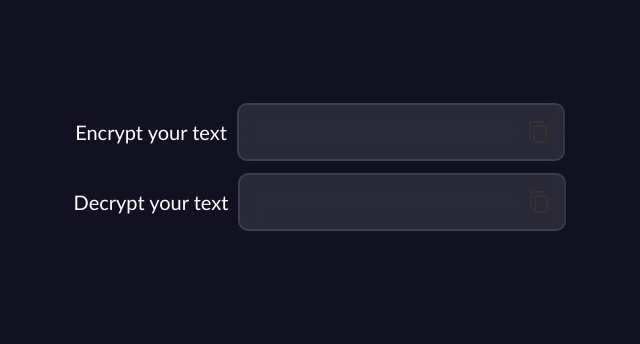
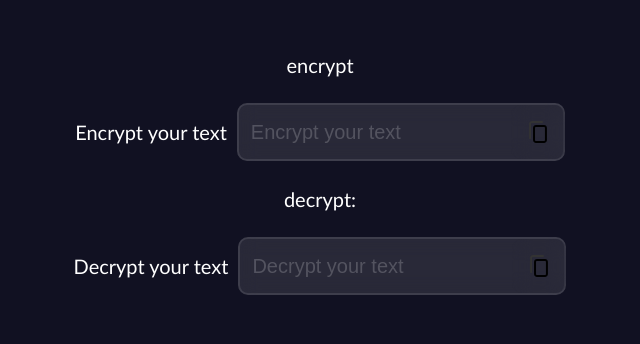
Before and after one commit to KUSLgit/Cypher, a plain HTML site: page index.html in a window 1280 px wide. Shown: the part 216-560 px from the top of the page, without its empty margins (328-968 px from the left). Drawn offline with Linux system fonts and the light colour scheme.

Commit message:
Update index.html

```diff
--- a/index.html
+++ b/index.html
@@ -9,14 +9,15 @@
   <body>
     <div id="container">
       <!-- <div id="inpHold"> -->
+      <p id="encrypt">encrypt</p>
       <div class="inpCont">
         <label for="inp1">Encrypt your text</label>
         <input
           type="text"
           name=""
           id="inp1"
-          onchange="encrypt()"
-
+          oninput="encrypt()"
+          placeholder="Encrypt your text"
         />
         <svg
           onclick="copyToClipboard('#inp1')"
@@ -37,7 +38,7 @@
               fill-rule="evenodd"
               clip-rule="evenodd"
               d="M21 8C21 6.34315 19.6569 5 18 5H10C8.34315 5 7 6.34315 7 8V20C7 21.6569 8.34315 23 10 23H18C19.6569 23 21 21.6569 21 20V8ZM19 8C19 7.44772 18.5523 7 18 7H10C9.44772 7 9 7.44772 9 8V20C9 20.5523 9.44772 21 10 21H18C18.5523 21 19 20.5523 19 20V8Z"
-              fill="#333"
+              fill="#000000"
             ></path>
             <path
               d="M6 3H16C16.5523 3 17 2.55228 17 2C17 1.44772 16.5523 1 16 1H6C4.34315 1 3 2.34315 3 4V18C3 18.5523 3.44772 19 4 19C4.55228 19 5 18.5523 5 18V4C5 3.44772 5.44772 3 6 3Z"
@@ -47,13 +48,15 @@
         </svg>
       </div>
       <!-- </div> -->
+      <p id="decrypt">decrypt:</p>
       <div class="inpCont">
         <label for="inp2">Decrypt your text</label>
         <input
-          onchange="decrypt()"
+          oninput="decrypt()"
           type="text"
           name=""
           id="inp2"
+          placeholder="Decrypt your text"
         />
         <svg
           onclick="copyToClipboard('#inp2')"
@@ -74,7 +77,7 @@
               fill-rule="evenodd"
               clip-rule="evenodd"
               d="M21 8C21 6.34315 19.6569 5 18 5H10C8.34315 5 7 6.34315 7 8V20C7 21.6569 8.34315 23 10 23H18C19.6569 23 21 21.6569 21 20V8ZM19 8C19 7.44772 18.5523 7 18 7H10C9.44772 7 9 7.44772 9 8V20C9 20.5523 9.44772 21 10 21H18C18.5523 21 19 20.5523 19 20V8Z"
-              fill="#333"
+              fill="#000000"
             ></path>
             <path
               d="M6 3H16C16.5523 3 17 2.55228 17 2C17 1.44772 16.5523 1 16 1H6C4.34315 1 3 2.34315 3 4V18C3 18.5523 3.44772 19 4 19C4.55228 19 5 18.5523 5 18V4C5 3.44772 5.44772 3 6 3Z"
```
